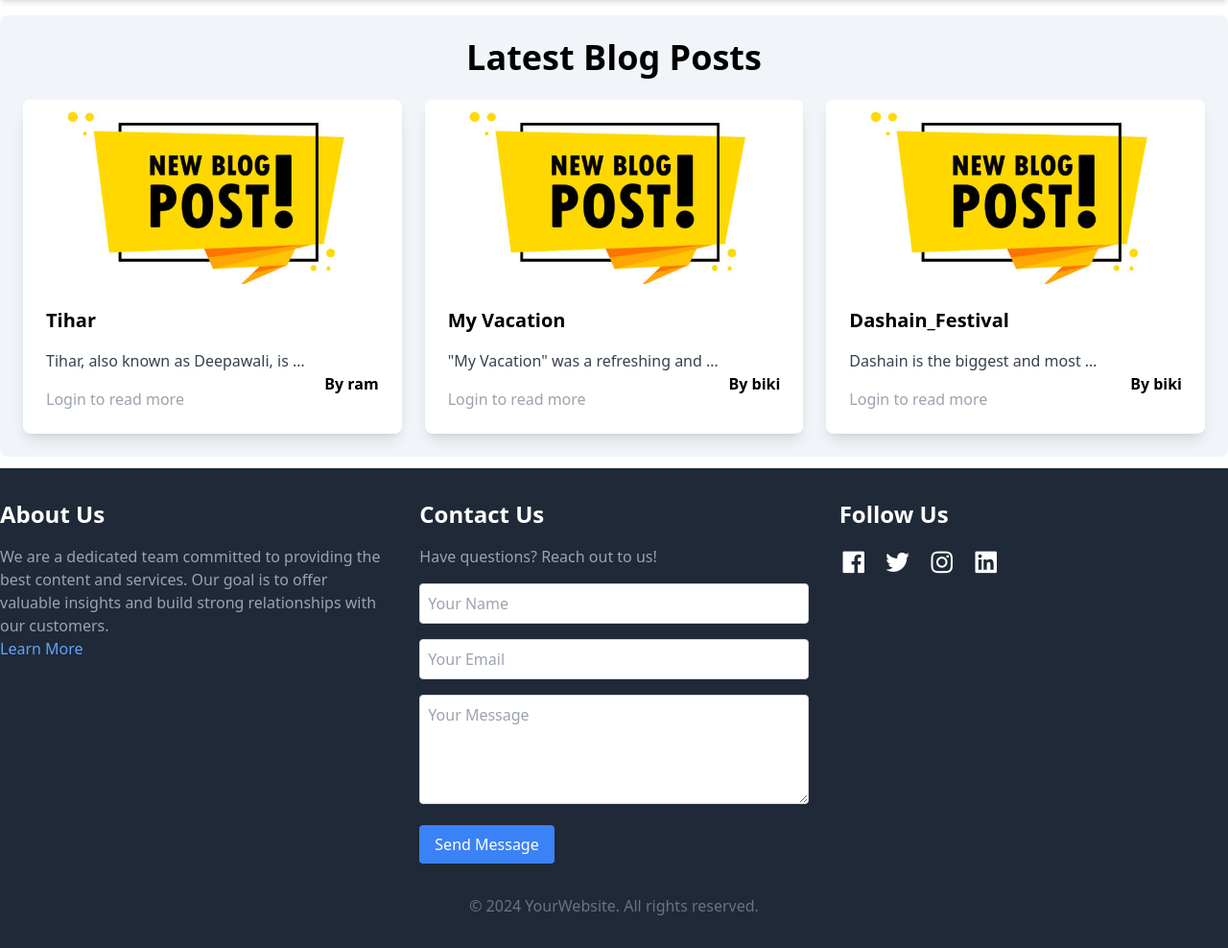
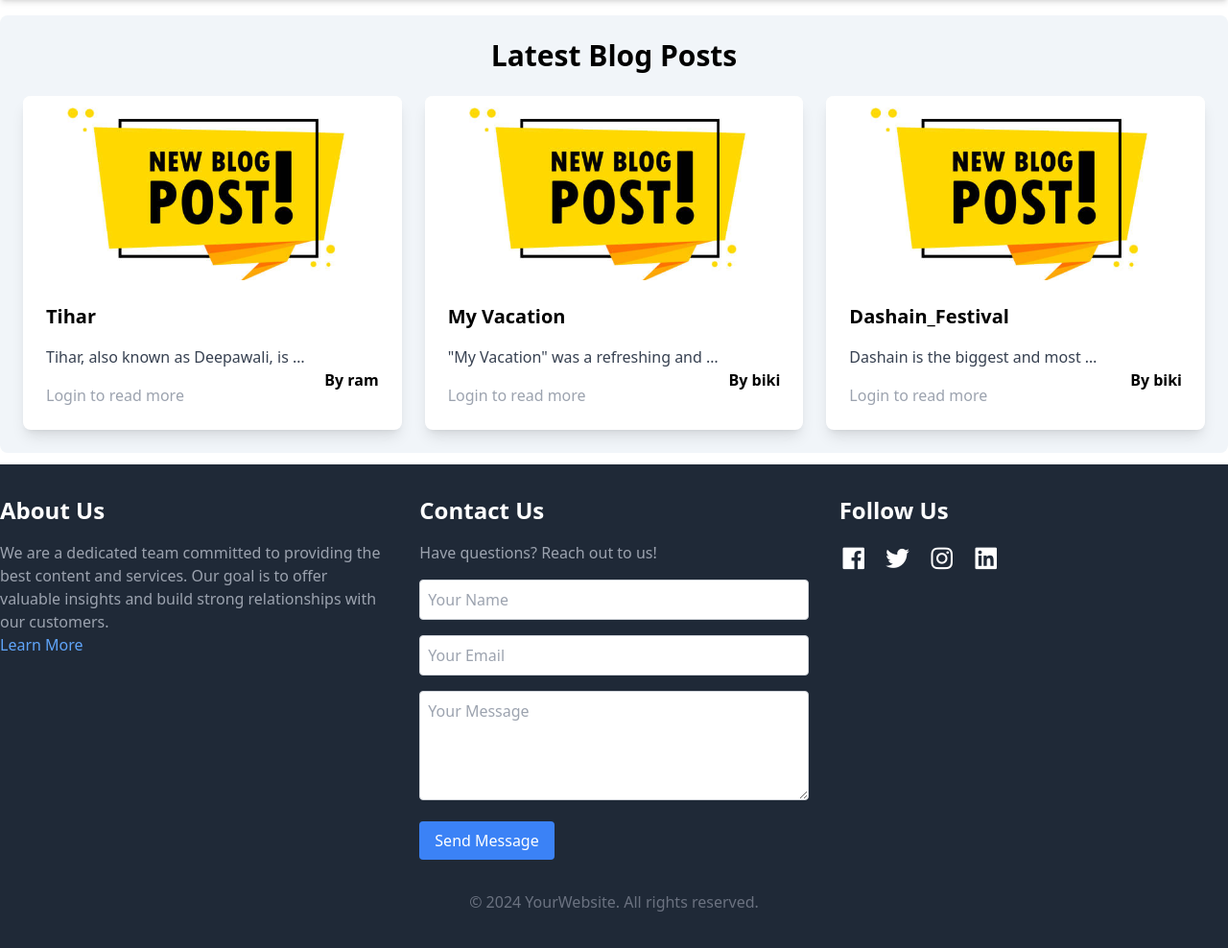
Before and after one commit to iambiki-git/blog, a Django app: page / in a window 1280 px wide. Shown: the part 96-1084 px from the top of the page at 96% size. After the commit the page ends 1046 px from the top, so only its background shows below. Run offline with Django 5.2, Linux system fonts and the light colour scheme; data comes from the database, SQL or seed files in the repository; both versions use the stored data as it was after the commit; some libraries are stand-ins or nearby versions.

Commit message:
changes made in some functionality

```diff
--- a/blog/templates/blog/display_blog.html
+++ b/blog/templates/blog/display_blog.html
@@ -2,13 +2,13 @@
 {% block DisplayBlog %}
 
 <div class="container mx-auto mt-28 mb-3 rounded-lg cursor-pointer p-6 bg-slate-100">
-    <h1 class="text-4xl font-bold mb-6 text-center">Latest Blog Posts</h1>
+    <h1 class="text-3xl font-bold mb-6 text-center font-sans">Latest Blog Posts</h1>
 
     <div class="grid grid-cols-1 md:grid-cols-2 lg:grid-cols-3 gap-6">
       {% if all_posts %}
         {% for post in all_posts %}
       <!-- Blog Post Card -->
-      <div class="bg-white shadow-lg rounded-lg overflow-hidden">
+      <div class="bg-white shadow-lg rounded-lg overflow-hidden transition duration-300 hover:scale-95 hover:opacity-50">
         {% if user.is_authenticated %}
         <a href="{% url 'readmore' post.id %}">
           <img src="{% static 'images/post1.jpg' %}" alt="Post Image" class="w-full h-48 object-cover">
```
Also changed, not shown: db.sqlite3.
